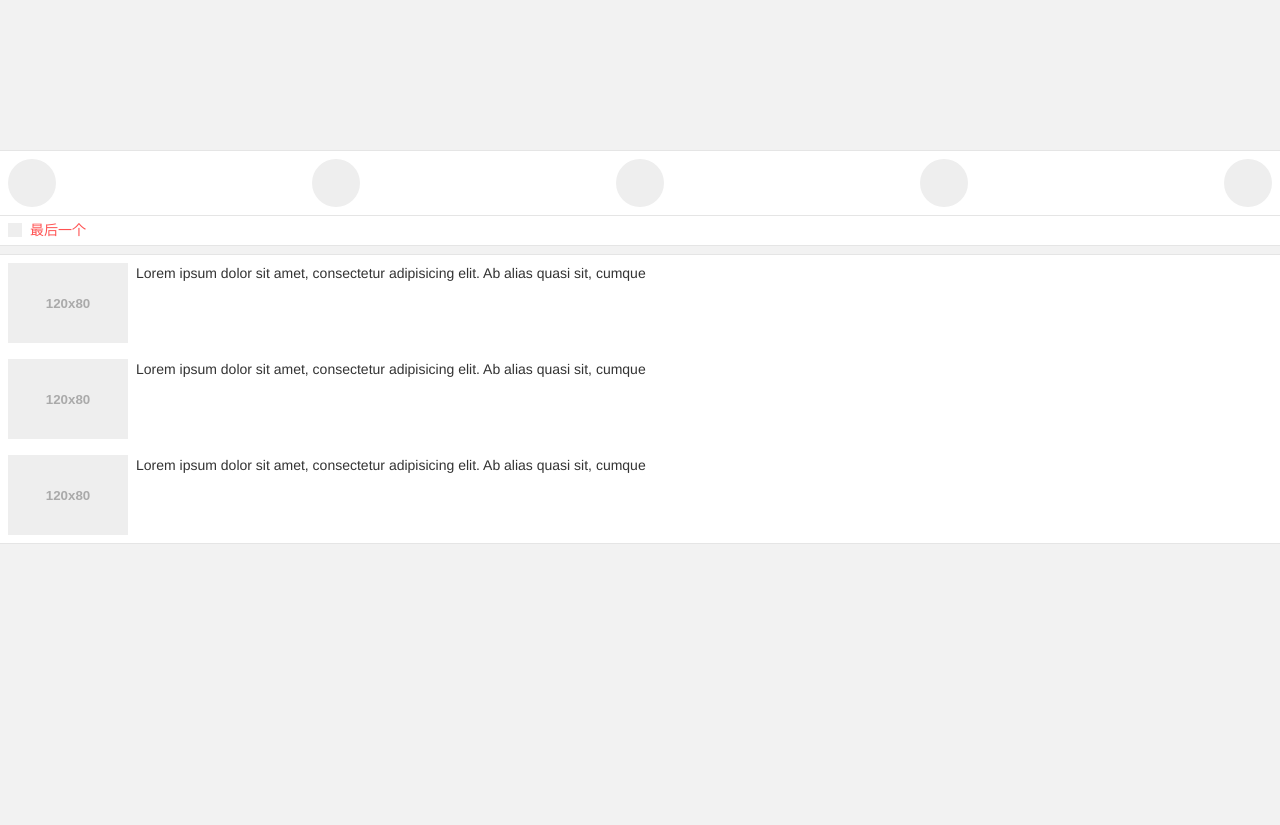
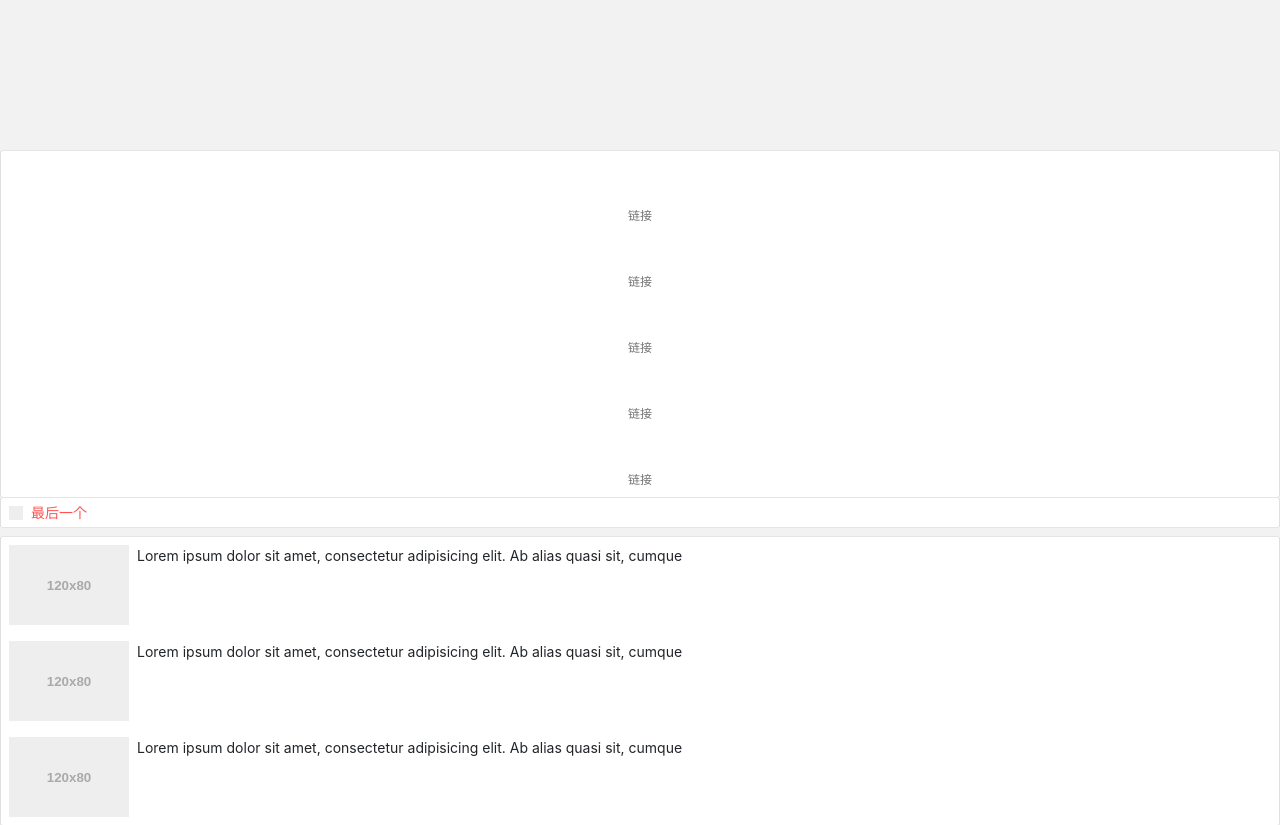
Before and after one commit to tang7h/caipiao, a PHP site: page / in a window 1280 px wide. Shown: the top 825 px of the page. Before the commit the page ends 544 px from the top, so only its background shows below. Run offline with PHP 8.4, Linux system fonts and the light colour scheme; data that the repository does not hold is empty; some libraries are stand-ins or nearby versions.

Commit message:
carousel效果改进

```diff
--- a/css/caipiao.css
+++ b/css/caipiao.css
@@ -55,7 +55,30 @@
 	max-width: 540px;
 	flex: 1 0;
 	height: 150px;
+	font-size: 0;
 }
+.carousel-inner {
+	width: 100%;
+	height: 100%;
+}
+.carousel-inner .carousel-item {
+	height: 100%;
+	overflow: hidden;
+}
+.carousel-inner .carousel-item p {
+	font-size: 1rem;
+	line-height: 2;
+	position: absolute;
+	bottom: 0;
+	left: 0;
+	width: 100%;
+	padding-left: 8px;
+	background: rgba(0,0,0,.5);
+	color: #fff;
+	margin-bottom: 0;
+}
+
+
 .section-scroll-news {/*滚动新闻的容器*/
 	padding: 4px 8px;
 	color: rgba(0,0,0,.54);
@@ -99,17 +122,21 @@
 	display: flex;
 	justify-content: center;
 	flex-wrap: wrap;
+    flex-direction: column;
+    align-items: center;
 }
 .nav-item-icon {
 	width: 48px;
 	height: 48px;
-	background: #eee;
 	border-radius: 50%;
 
 }
+.nav-item-icon img {
+	width: 100%;
+}
 .nav-item-label {
-	color: rgba(0,0,0,.38);
-	display: none;
+	color: rgba(0,0,0,.54);
+	font-size: 12px;
 }
 .article-item {
 	display: flex;
--- a/index.php
+++ b/index.php
@@ -27,15 +27,15 @@
 	<meta name="apple-mobile-web-app-status-bar-style" content="black">
 	<meta name="format-detection" content="telephone=no">
 	<meta name="Keywords" content="彩票,体育彩票,足球彩票,手机彩票,wap彩票,手机预定彩票"/>
-	<link rel="stylesheet" type="text/css" href="css/caipiao.css">
 	<title>彩票</title>
 	<link rel="stylesheet" href="https://maxcdn.bootstrapcdn.com/font-awesome/4.5.0/css/font-awesome.min.css">
 	<script src="holder.js"></script>
 	<script src="//cdn.bootcss.com/jquery/1.11.3/jquery.min.js"></script>
 	<!-- Bootstrap -->
-	<link rel="stylesheet" href="//cdn.bootcss.com/bootstrap/3.3.5/css/bootstrap.min.css">
-	<script src="//cdn.bootcss.com/bootstrap/3.3.5/js/bootstrap.min.js"></script>
-	<link rel="stylesheet" href="css/caipiao.css">
+	<link rel="stylesheet" href="https://cdn.rawgit.com/twbs/bootstrap/v4-dev/dist/css/bootstrap.css">
+	<script src="https://cdn.bootcss.com/jquery/2.1.4/jquery.min.js"></script>
+	<script src="https://cdn.rawgit.com/twbs/bootstrap/v4-dev/dist/js/bootstrap.js"></script>
+	<link rel="stylesheet" type="text/css" href="css/caipiao.css">
 </head>
 <body>
 	<!-- 顶部轮播 -->
@@ -43,19 +43,19 @@
 		<div id="carousel-top" class="carousel slide" data-ride="carousel" data-interval="3000">
 			<!-- Carousel items -->
 			<div class="carousel-inner">
-				<div class="active item">
+				<div class="active carousel-item">
 					<a href="">
 						<img src="<?php echo ''.$arr[1]['pic'].'';?>">
 						<p><?php echo ''.$arr[1]['title'].'';?></p>
 					</a>
 				</div>
-				<div class="item">
+				<div class="carousel-item">
 					<a href="">
 						<img src="<?php echo ''.$arr[2]['pic'].'';?>">
 						<p><?php echo ''.$arr[2]['title'].'';?></p>
 					</a>
 				</div>
-				<div class="item">
+				<div class="carousel-item">
 					<a href="">
 						<img src="<?php echo ''.$arr[3]['pic'].'';?>">
 						<p><?php echo ''.$arr[3]['title'].'';?></p>
```
